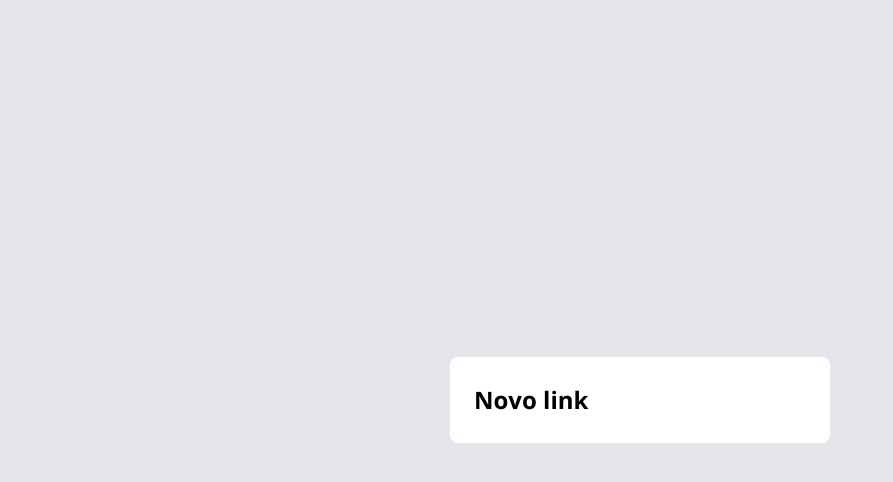
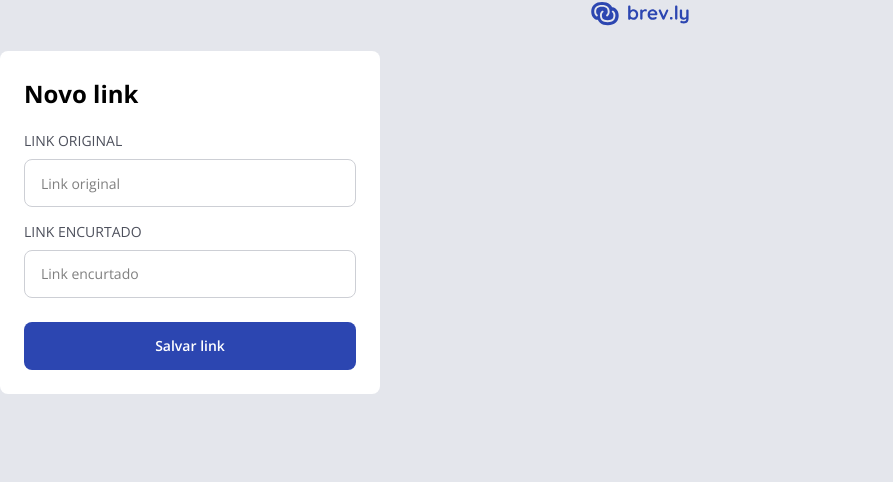
Before and after one commit to AurinoJunior/Brev.ly, a React (Vite) app in the folder web/: page / in a window 1280 px wide. Shown: the top 482 px of the page, without its empty margins (0-893 px from the left). Built offline with nearby package versions, Linux system fonts and the light colour scheme.

Commit message:
feat: create new link form component

```diff
--- a/web/package.json
+++ b/web/package.json
@@ -17,6 +17,7 @@
     "@tailwindcss/vite": "4.1.11",
     "react": "19.1.0",
     "react-dom": "19.1.0",
+    "react-hook-form": "7.61.1",
     "react-icons": "5.5.0",
     "tailwind-variants": "1.0.0",
     "tailwindcss": "4.1.11"
--- a/web/src/App.tsx
+++ b/web/src/App.tsx
@@ -1,11 +1,9 @@
+import { Home } from "./pages/Home"
+
 export const App = () => {
   return (
-    <main className="bg-gray-200 w-full h-screen">
-      <div className="flex flex-col items-center justify-center h-full px-3">
-        <div className="bg-white p-6 rounded-lg w-full max-w-[380px]">
-          <h2 className="text-lg font-bold">Novo link</h2>
-        </div>
-      </div>
+    <main className="bg-gray-200 w-full h-screen flex items-start justify-center px-3 pt-8 lg:px-0 lg:pt-0">
+      <Home />
     </main>
   )
 }
--- /dev/null
+++ b/web/src/components/NewLinkForm/NewLinkForm.tsx
@@ -0,0 +1,44 @@
+import { type SubmitHandler, useForm } from "react-hook-form"
+import { Button } from "../ui/Button"
+import { Input } from "../ui/Input"
+
+interface IFormInput {
+  originalLink: string
+  shortLink: string
+}
+
+export const NewLinkForm = () => {
+  const {
+    register,
+    handleSubmit,
+    formState: { errors },
+  } = useForm<IFormInput>()
+  const onSubmit: SubmitHandler<IFormInput> = data => {
+    console.info(data)
+  }
+
+  return (
+    <form onSubmit={handleSubmit(onSubmit)}>
+      <Input
+        className="mb-4"
+        label="Link original"
+        placeholder="Link original"
+        errorMessage={errors.originalLink?.message}
+        {...register("originalLink", {
+          required: "Link original é obrigatório",
+        })}
+      />
+
+      <Input
+        label="Link encurtado"
+        placeholder="Link encurtado"
+        errorMessage={errors.shortLink?.message}
+        {...register("shortLink", { required: "Link encurtado é obrigatório" })}
+      />
+
+      <Button className="mt-6" variant="primary" type="submit">
+        Salvar link
+      </Button>
+    </form>
+  )
+}
--- a/web/src/components/ui/Input.tsx
+++ b/web/src/components/ui/Input.tsx
@@ -11,6 +11,7 @@ interface InputProps {
   name: string
   placeholder?: string
   errorMessage?: string
+  className?: string
 }
 
 export const Input = ({
@@ -18,20 +19,23 @@ export const Input = ({
   name,
   placeholder,
   errorMessage,
+  className,
+  ...props
 }: InputProps) => {
   return (
-    <Field className="group">
+    <Field className={`group ${className}`}>
       <Label
         className="block text-xs text-gray-500 group-focus-within:text-blue-base group-focus-within:font-semibold data-[error='true']:text-danger"
         data-error={!!errorMessage}
       >
-        {label}
+        {label.toLocaleUpperCase()}
       </Label>
       <HeadlessInput
         className="w-full mt-2 block text-[14px] p-4 h-[48px] rounded-lg border border-gray-300 focus:border-blue-base focus:border-2 data-[error='true']:border-danger focus-visible:outline-0"
         name={name}
         placeholder={placeholder}
         data-error={!!errorMessage}
+        {...props}
       />
       {errorMessage && (
         <Description className="flex items-center gap-2 mt-2 text-[12px] text-gray-500 ">
--- /dev/null
+++ b/web/src/pages/Home.tsx
@@ -0,0 +1,16 @@
+import Logo from "/images/full-logo.svg"
+import { NewLinkForm } from "../components/NewLinkForm/NewLinkForm"
+
+export const Home = () => {
+  return (
+    <section className="w-full" id="home">
+      <div className="w-[100px] mb-6 mx-auto">
+        <img src={Logo} alt="Logo Brev.ly" />
+      </div>
+      <div className="bg-white p-6 rounded-lg w-full max-w-[380px]">
+        <h1 className="text-lg font-bold mb-5">Novo link</h1>
+        <NewLinkForm />
+      </div>
+    </section>
+  )
+}
```
Also changed, not shown: 1 other file (tests, documents, lock files or other folders).
